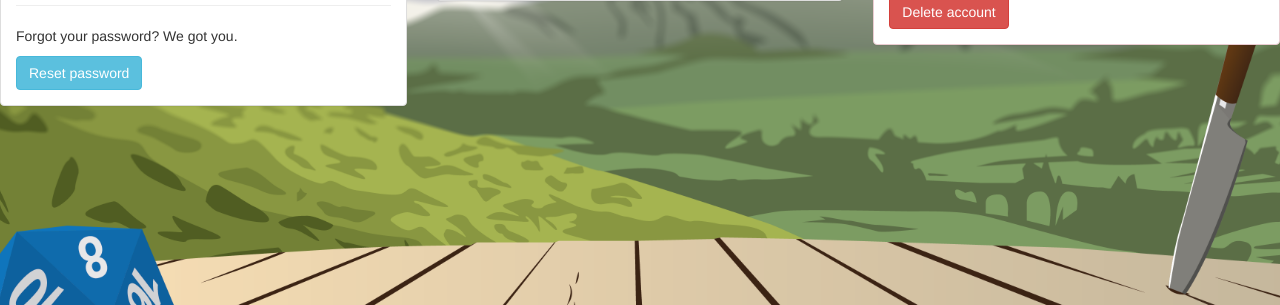
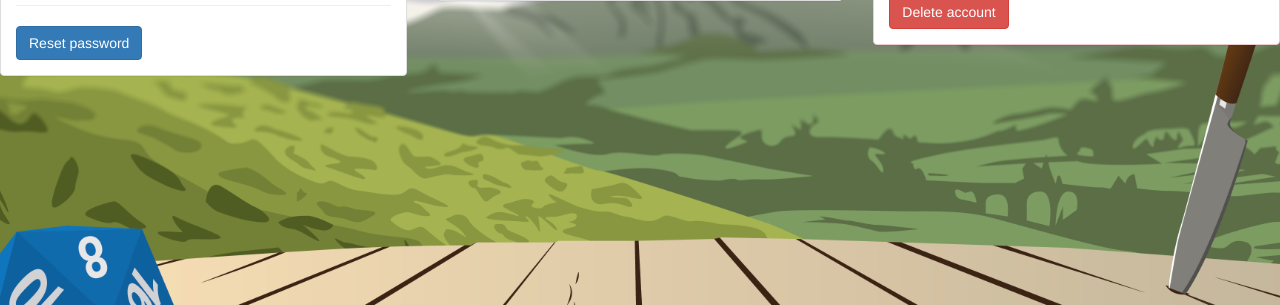
Before and after one commit to brunosardinepi/dungeonomics, a Django app: template templates/profile.html in a window 1280 px wide. Shown: the part 170-475 px from the top of the page. Run offline with Django 3.2, Linux system fonts and the light colour scheme; the template is opened without the code that fills it, so the values that code supplies are empty; parts of the project's set-up code (start-up, migrations or seed data) failed here and were passed over; some libraries are stand-ins or nearby versions.

Commit message:
button color

```diff
--- a/templates/profile.html
+++ b/templates/profile.html
@@ -15,8 +15,7 @@
                 <div class="panel-body">
                     <p><strong>Email:</strong> {{ user.email }}</p>
                     <hr>
-                    <p>Forgot your password? We got you.</p>
-                    <a href="{% url 'home' %}" class="btn btn-info">Reset password</a>
+                    <a href="{% url 'home' %}" class="btn btn-primary">Reset password</a>
                 </div>
             </div>
         </div>
```
